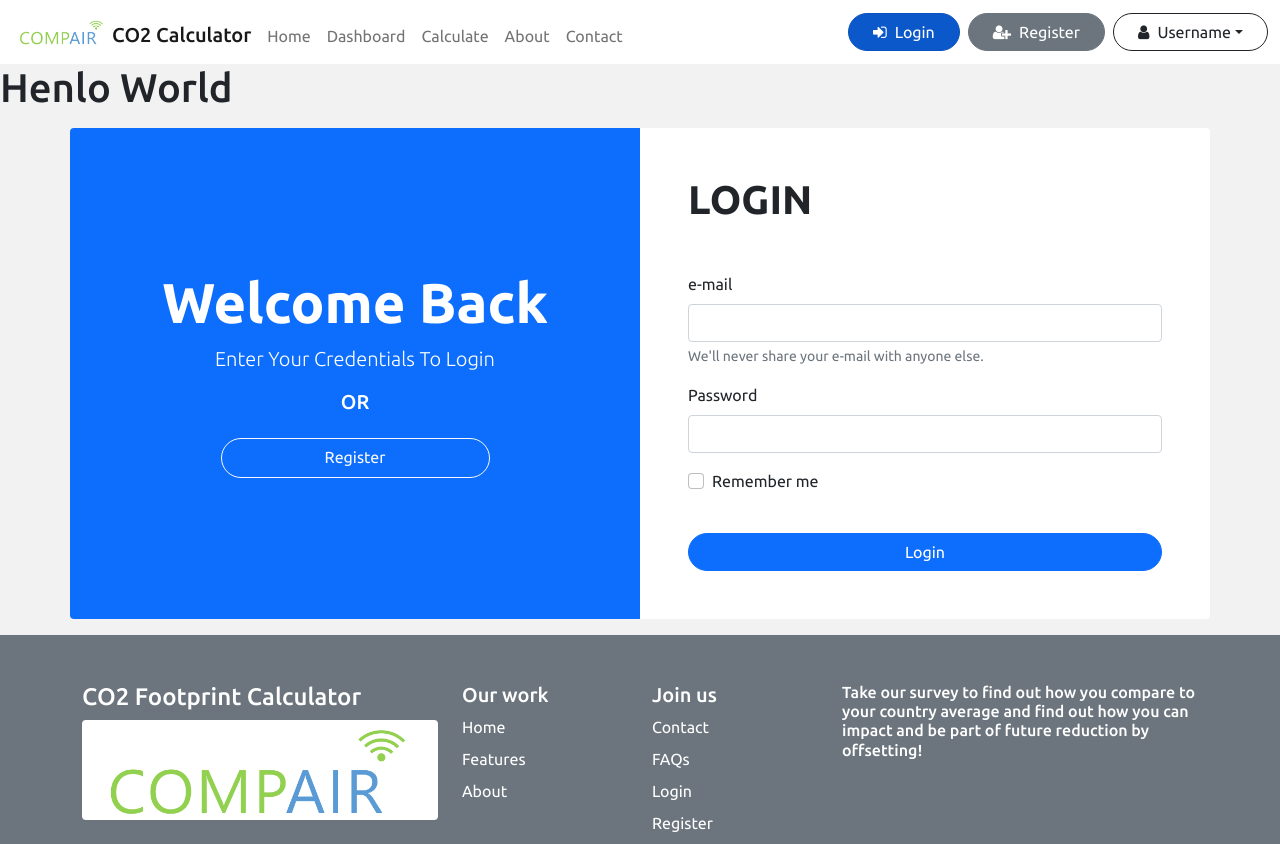
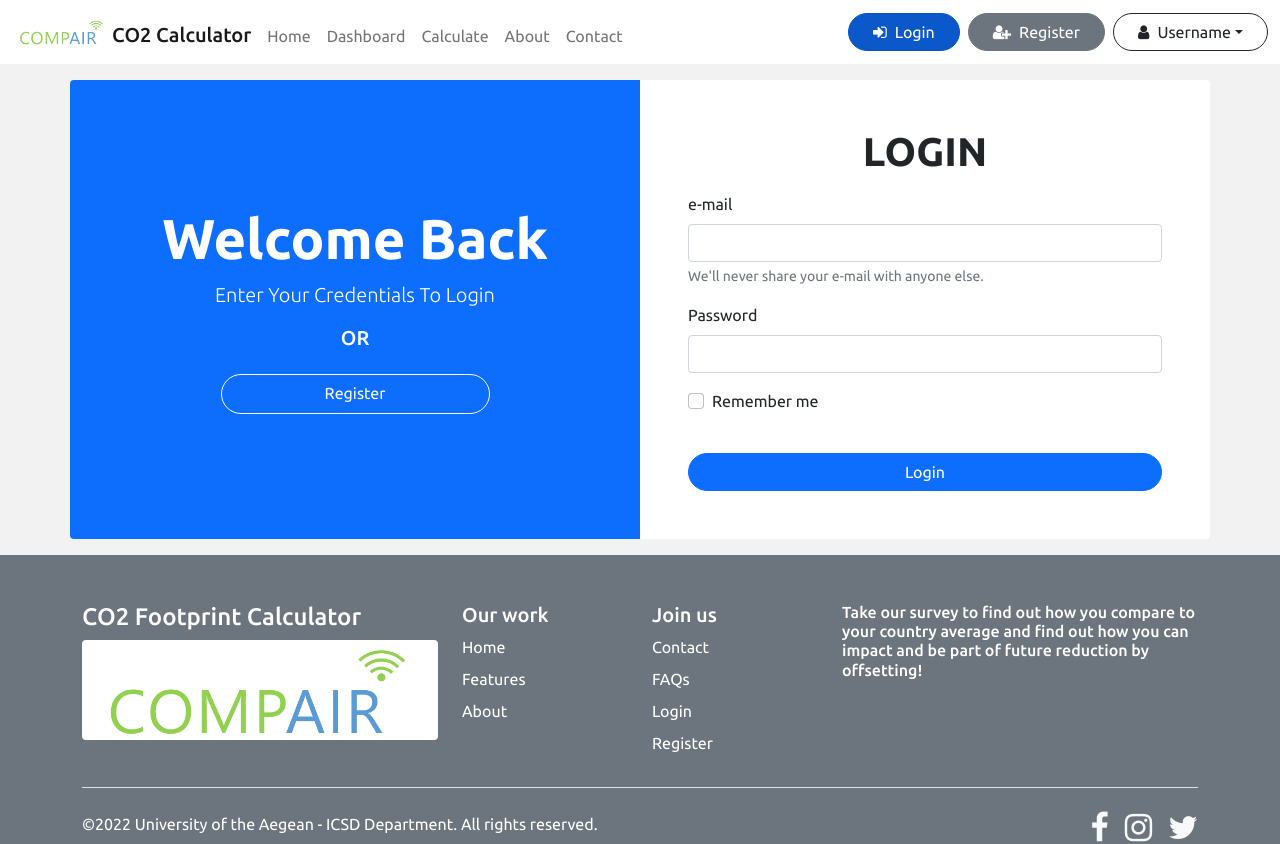
Before and after one commit to pap-panos/CO2Calc, a React (Create React App) app: page /login in a window 1280 px wide. Shown: the top 844 px of the page. Built offline with nearby package versions, Linux system fonts and the light colour scheme.

Commit message:
login and register

```diff
--- a/src/components/Login.jsx
+++ b/src/components/Login.jsx
@@ -4,7 +4,6 @@ import { NavLink } from "react-router-dom";
 const Login = () => {
   return (
     <div>
-      <h1>Henlo World</h1>
       <div className="container rounded bg-white my-3">
         <div className="row">
           <div className="col-lg-6 d-flex flex-column align-items-center text-white justify-content-center bg-primary rounded-start p-3">
@@ -19,7 +18,7 @@ const Login = () => {
             </NavLink>
           </div>
           <div className="col-lg-6 p-5">
-            <h1 className="display-6 fw-bolder mb-5">LOGIN</h1>
+            <h1 className="display-6 fw-bolder mb-3 text-center">LOGIN</h1>
             <form>
               <div className="mb-3">
                 <label htmlFor="exampleInputEmail1" className="form-label">
--- a/src/components/Register.jsx
+++ b/src/components/Register.jsx
@@ -6,7 +6,8 @@ const Register = () => {
     <div>
       <div className="container rounded bg-white my-3">
         <div className="row">
-          <div className="col-lg-6 p-5">
+          <div className="col-lg-6 p-3">
+            <h1 className="display-6 fw-bolder mb-1 text-center">REGISTER</h1>
             <form>
               <div className="mb-3">
                 <label htmlFor="name" className="form-label">
```
Also changed, not shown: 1 other file (tests, documents, lock files or other folders).
